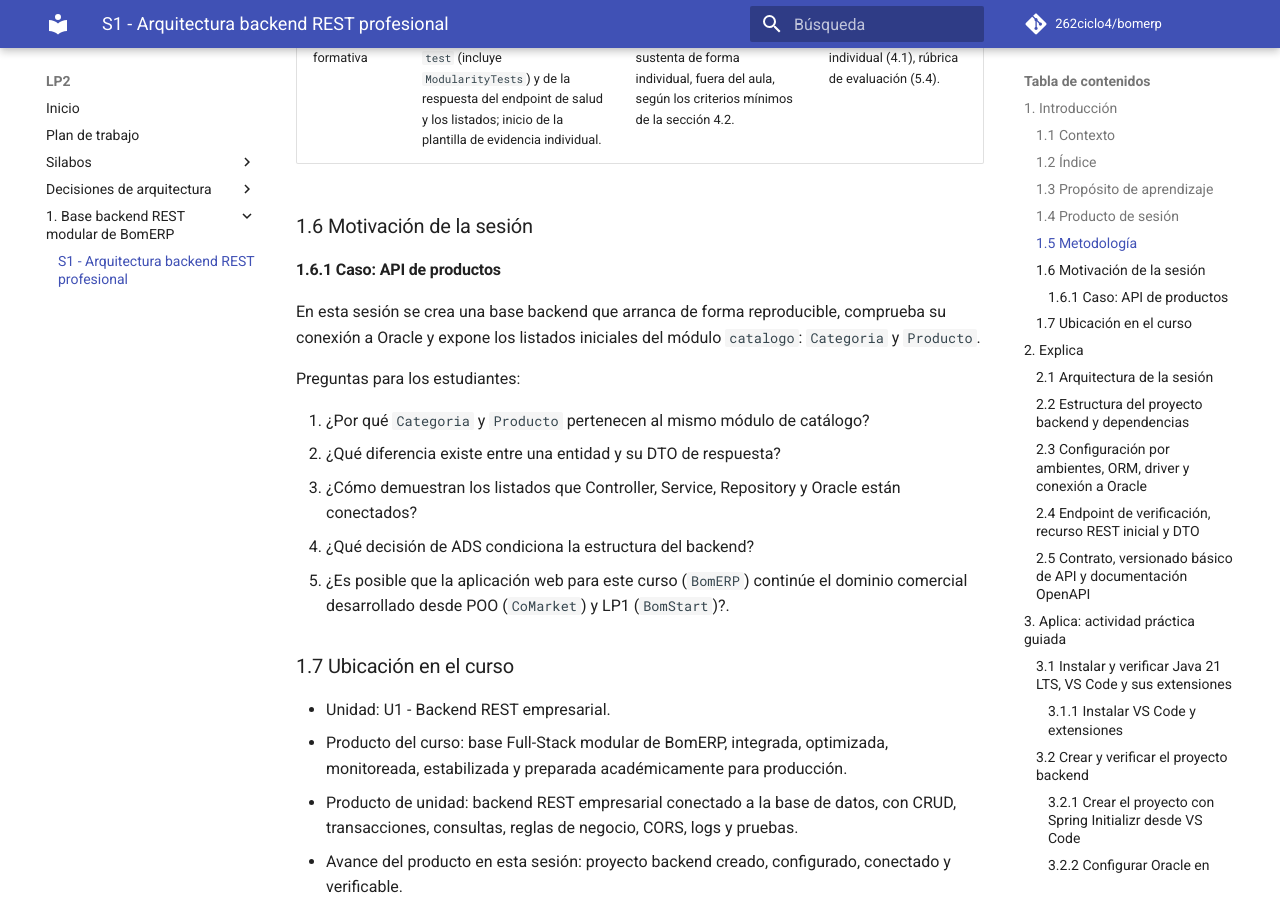
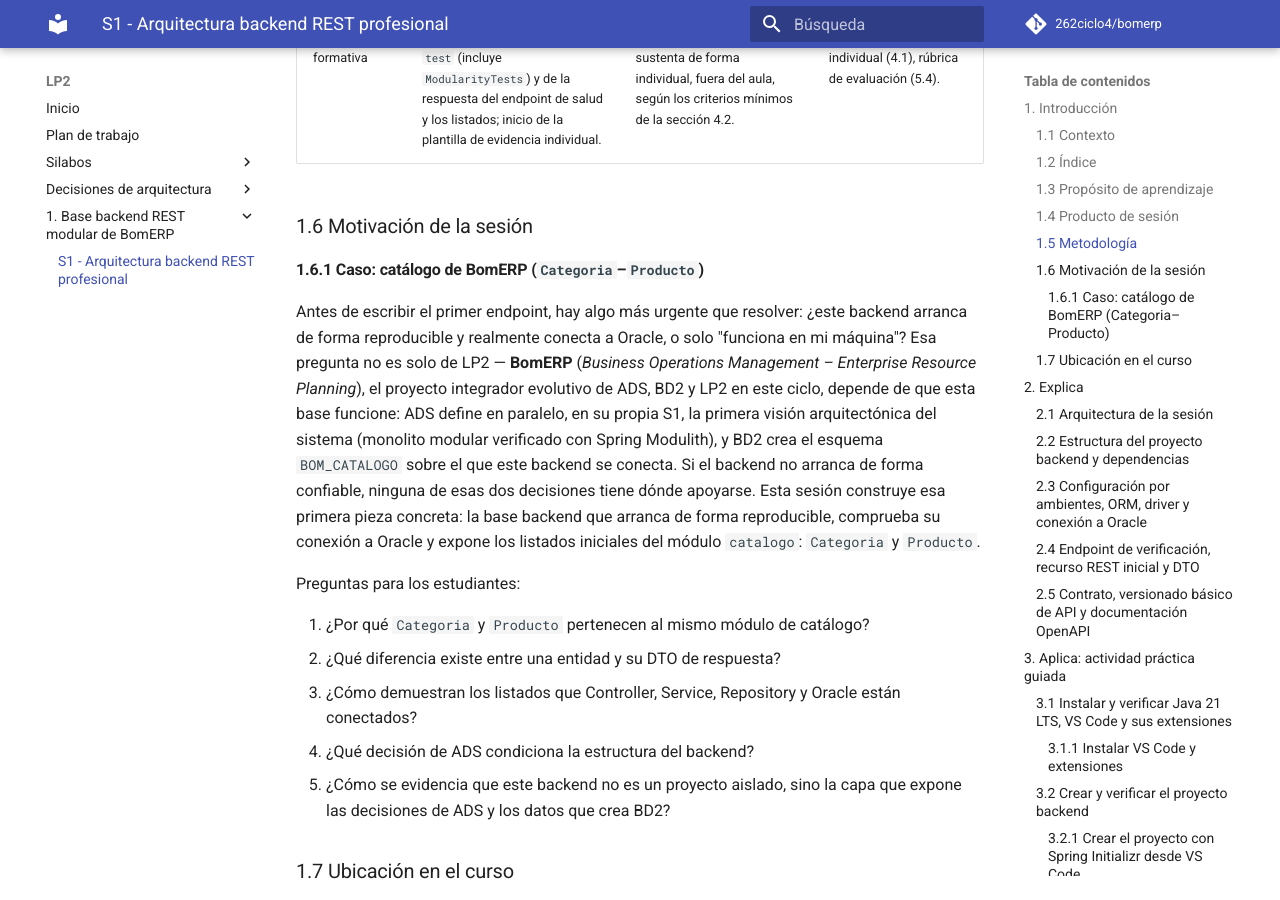
Before and after one commit to 262ciclo4/bomerp, an MkDocs documentation site: the page built from docs/lp2/sesiones/S01_Arquitectura_Backend_REST_Profesional.md, in a window 1280 px wide and 900 px high, scrolled down 1515 px. Built offline with MkDocs 1.6.1 and Material for MkDocs 9.7.7, drawn with Linux system fonts in a browser that asks for light colours; comment, search, counter and statistics services are not loaded; some of the changed text lies outside the part shown.

Commit message:
first commit

```diff
--- a/docs/lp2/sesiones/S01_Arquitectura_Backend_REST_Profesional.md
+++ b/docs/lp2/sesiones/S01_Arquitectura_Backend_REST_Profesional.md
@@ -37,9 +37,9 @@
 
 ### 1.6 Motivación de la sesión
 
-#### 1.6.1 Caso: API de productos
+#### 1.6.1 Caso: catálogo de BomERP (`Categoria`–`Producto`)
 
-En esta sesión se crea una base backend que arranca de forma reproducible, comprueba su conexión a Oracle y expone los listados iniciales del módulo `catalogo`: `Categoria` y `Producto`.
+Antes de escribir el primer endpoint, hay algo más urgente que resolver: ¿este backend arranca de forma reproducible y realmente conecta a Oracle, o solo "funciona en mi máquina"? Esa pregunta no es solo de LP2 — **BomERP** (*Business Operations Management – Enterprise Resource Planning*), el proyecto integrador evolutivo de ADS, BD2 y LP2 en este ciclo, depende de que esta base funcione: ADS define en paralelo, en su propia S1, la primera visión arquitectónica del sistema (monolito modular verificado con Spring Modulith), y BD2 crea el esquema `BOM_CATALOGO` sobre el que este backend se conecta. Si el backend no arranca de forma confiable, ninguna de esas dos decisiones tiene dónde apoyarse. Esta sesión construye esa primera pieza concreta: la base backend que arranca de forma reproducible, comprueba su conexión a Oracle y expone los listados iniciales del módulo `catalogo`: `Categoria` y `Producto`.
 
 Preguntas para los estudiantes:
 
@@ -47,7 +47,7 @@
 2. ¿Qué diferencia existe entre una entidad y su DTO de respuesta?
 3. ¿Cómo demuestran los listados que Controller, Service, Repository y Oracle están conectados?
 4. ¿Qué decisión de ADS condiciona la estructura del backend?
-5. ¿Es posible que la aplicación web para este curso (`BomERP`) continúe el dominio comercial desarrollado desde POO (`CoMarket`) y LP1 (`BomStart`)?.
+5. ¿Cómo se evidencia que este backend no es un proyecto aislado, sino la capa que expone las decisiones de ADS y los datos que crea BD2?
 
 ### 1.7 Ubicación en el curso
 
@@ -174,6 +174,15 @@
 
 - **3.1** Instalar y verificar Java 21 LTS, VS Code y sus extensiones.
 - **3.2** Crear y verificar el proyecto backend.
+    - **3.2.1** Crear el proyecto con Spring Initializr desde VS Code.
+    - **3.2.2** Configurar Oracle en Docker.
+    - **3.2.3** Configurar el ambiente local.
+    - **3.2.4** Configurar OpenAPI.
+    - **3.2.5** Probar el ciclo completo con un endpoint "Hola mundo".
+    - **3.2.6** Implementar el módulo `catalogo`: `Categoria` y `Producto`.
+    - **3.2.7** Ejecutar el proyecto con Maven Wrapper.
+    - **3.2.8** Verificar el proyecto backend: arranque, conexión a Oracle y límites de módulos.
+    - **3.2.9** Simular escalamiento horizontal (múltiples instancias).
 - **3.3** Delimitar los endpoints del módulo Catálogo.
 - **3.4** Reconocer el DTO de entrada reservado para S2.
 - **3.5** Diseñar DTO de salida.
@@ -1160,6 +1169,8 @@
 
 Un solo `pom.xml` y un solo `.jar` ejecutable. `ventas`, `inventario`, `compras` y `seguridad` no se crean como paquetes vacíos "por si acaso" — se agregan como paquetes directos bajo `pe.edu.upeu.bomerp` recién cuando su sesión (S4, S10...) les da contenido real. Spring Modulith detecta cada paquete directo como un módulo y verifica sus límites automáticamente (`ModularityTests`); el detalle de esta decisión está en [ADR-001](../adr/ADR-001-arquitectura-backend.md) y [ADR-002](../adr/ADR-002-spring-modulith.md).
 
+Dentro de cada módulo, `{controller,dto,entity,repository,service}` es la arquitectura en capas: cada carpeta representa una capa, y cada capa solo conoce la inmediatamente inferior (el controller nunca accede directo al repository). Justificación completa de esta decisión: [ADR-001](../adr/ADR-001-arquitectura-backend.md).
+
 ### 3.8 Trazar LP2 con ADS y BD2
 
 **Producto del paso:** matriz de integración inicial.
```
Also changed, not shown: docs/bd2/sesiones/S01_PLSQL_Aplicado_Negocio.md (+3 -3 lines), docs/lp2/adr/ADR-001-arquitectura-backend.md (+7 -0 lines).
